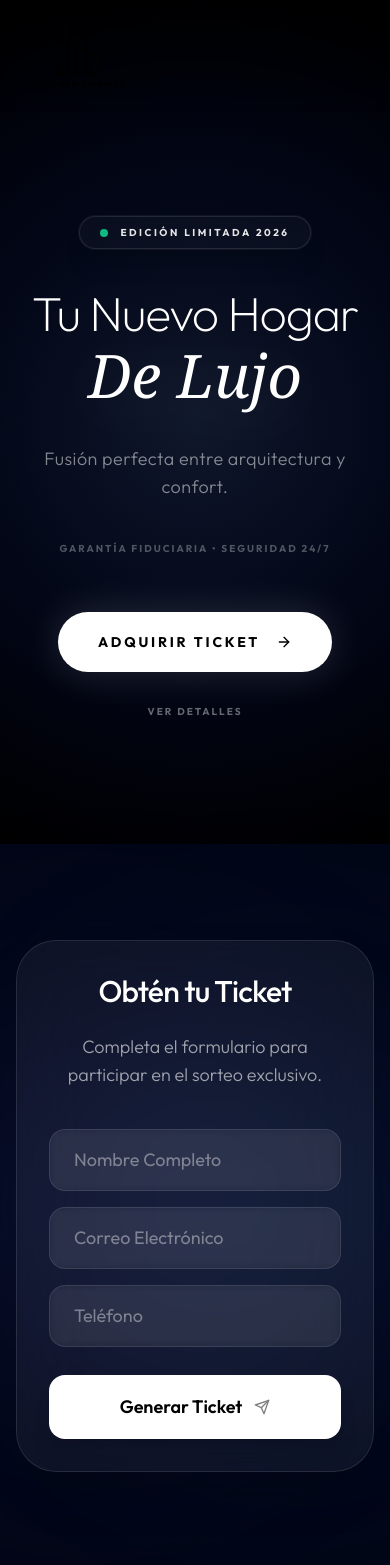
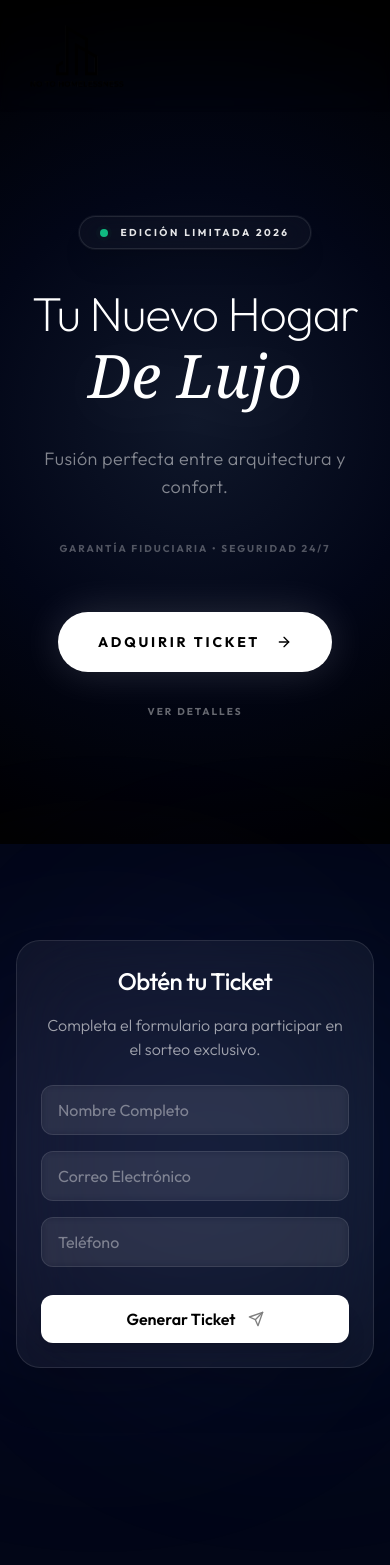
Before and after one commit to ExpertosTI/rifapp, a Next.js app: page / in a window 390 px wide. Shown: the top 1565 px of the page. Built offline with nearby package versions, Linux system fonts and the light colour scheme.

Commit message:
fix: add db migrations at startup and improve mobile responsiveness

```diff
--- a/src/components/raffle/TicketGenerator.tsx
+++ b/src/components/raffle/TicketGenerator.tsx
@@ -45,13 +45,13 @@ export const TicketGenerator = () => {
                     initial={{ opacity: 0, scale: 0.95 }}
                     whileInView={{ opacity: 1, scale: 1 }}
                     viewport={{ once: true }}
-                    className="relative w-full overflow-hidden rounded-[2.5rem] border border-white/10 bg-white/5 p-8 backdrop-blur-2xl md:p-14 shadow-2xl"
+                    className="relative w-full overflow-hidden rounded-[1.5rem] md:rounded-[2.5rem] border border-white/10 bg-white/5 p-6 backdrop-blur-2xl md:p-14 shadow-2xl"
                 >
                     <div className="flex flex-col items-center text-center">
-                        <h2 className="mb-6 text-3xl font-medium tracking-tight text-white md:text-5xl">
+                        <h2 className="mb-4 text-2xl font-medium tracking-tight text-white md:mb-6 md:text-5xl">
                             Obtén tu Ticket
                         </h2>
-                        <p className="mb-10 max-w-lg text-lg font-light text-white/60">
+                        <p className="mb-6 max-w-lg text-base font-light text-white/60 md:mb-10 md:text-lg">
                             Completa el formulario para participar en el sorteo exclusivo.
                         </p>
 
@@ -63,21 +63,21 @@ export const TicketGenerator = () => {
                                         type="text"
                                         placeholder="Nombre Completo"
                                         required
-                                        className="w-full rounded-2xl border border-white/10 bg-white/5 px-6 py-4 text-lg text-white placeholder-white/40 backdrop-blur-sm transition-all focus:border-white/30 focus:bg-white/10 focus:outline-none"
+                                        className="w-full rounded-xl md:rounded-2xl border border-white/10 bg-white/5 px-4 py-3 md:px-6 md:py-4 text-base md:text-lg text-white placeholder-white/40 backdrop-blur-sm transition-all focus:border-white/30 focus:bg-white/10 focus:outline-none"
                                     />
                                     <input
                                         name="email"
                                         type="email"
                                         placeholder="Correo Electrónico"
                                         required
-                                        className="w-full rounded-2xl border border-white/10 bg-white/5 px-6 py-4 text-lg text-white placeholder-white/40 backdrop-blur-sm transition-all focus:border-white/30 focus:bg-white/10 focus:outline-none"
+                                        className="w-full rounded-xl md:rounded-2xl border border-white/10 bg-white/5 px-4 py-3 md:px-6 md:py-4 text-base md:text-lg text-white placeholder-white/40 backdrop-blur-sm transition-all focus:border-white/30 focus:bg-white/10 focus:outline-none"
                                     />
                                     <input
                                         name="phone"
                                         type="tel"
                                         placeholder="Teléfono"
                                         required
-                                        className="w-full rounded-2xl border border-white/10 bg-white/5 px-6 py-4 text-lg text-white placeholder-white/40 backdrop-blur-sm transition-all focus:border-white/30 focus:bg-white/10 focus:outline-none"
+                                        className="w-full rounded-xl md:rounded-2xl border border-white/10 bg-white/5 px-4 py-3 md:px-6 md:py-4 text-base md:text-lg text-white placeholder-white/40 backdrop-blur-sm transition-all focus:border-white/30 focus:bg-white/10 focus:outline-none"
                                     />
                                 </div>
 
@@ -88,7 +88,7 @@ export const TicketGenerator = () => {
                                     whileTap={{ scale: 0.99 }}
                                     disabled={loading}
                                     type="submit"
-                                    className="group mt-2 flex h-16 w-full items-center justify-center gap-3 rounded-2xl bg-white text-lg font-semibold text-black shadow-xl transition-all hover:bg-white/90 disabled:opacity-50"
+                                    className="group mt-2 flex h-12 md:h-16 w-full items-center justify-center gap-3 rounded-xl md:rounded-2xl bg-white text-base md:text-lg font-semibold text-black shadow-xl transition-all hover:bg-white/90 disabled:opacity-50"
                                 >
                                     {loading ? (
                                         <div className="h-5 w-5 animate-spin rounded-full border-2 border-black/30 border-t-black" />
```
Also changed, not shown: 2 other files (tests, documents, lock files or other folders).
